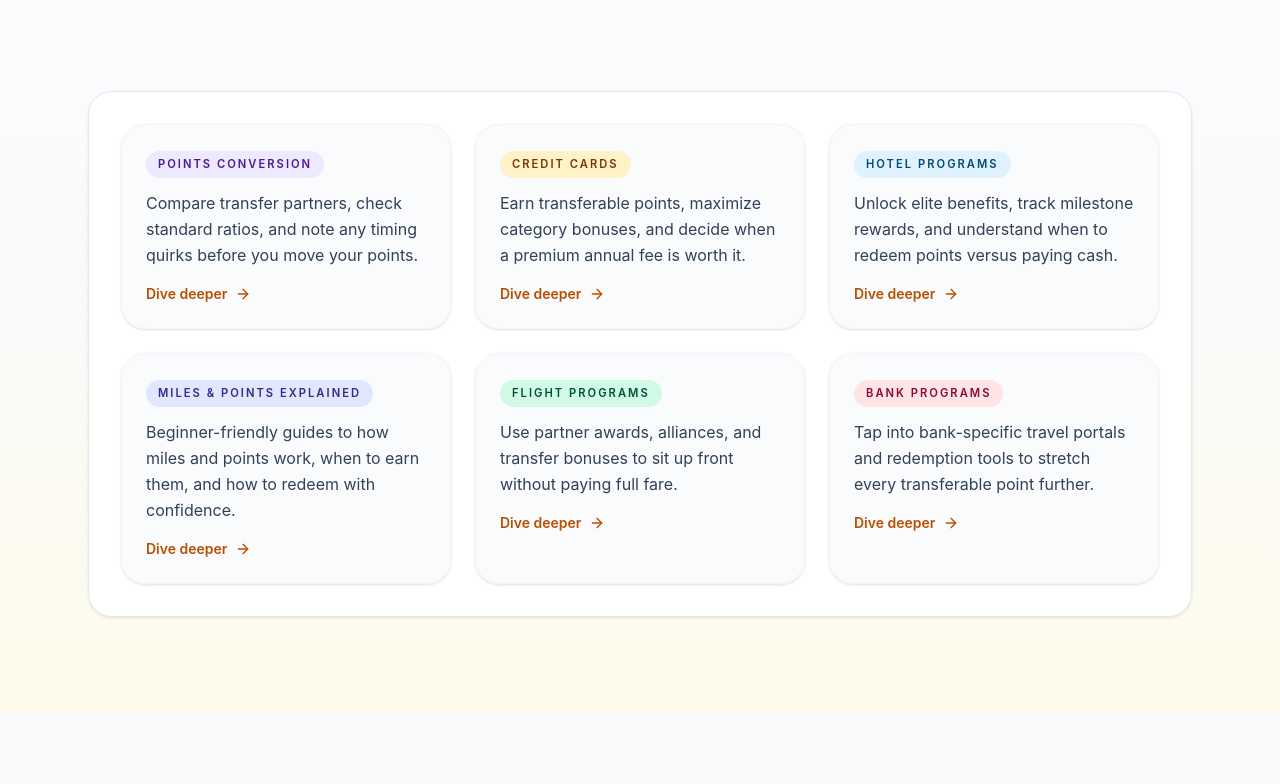
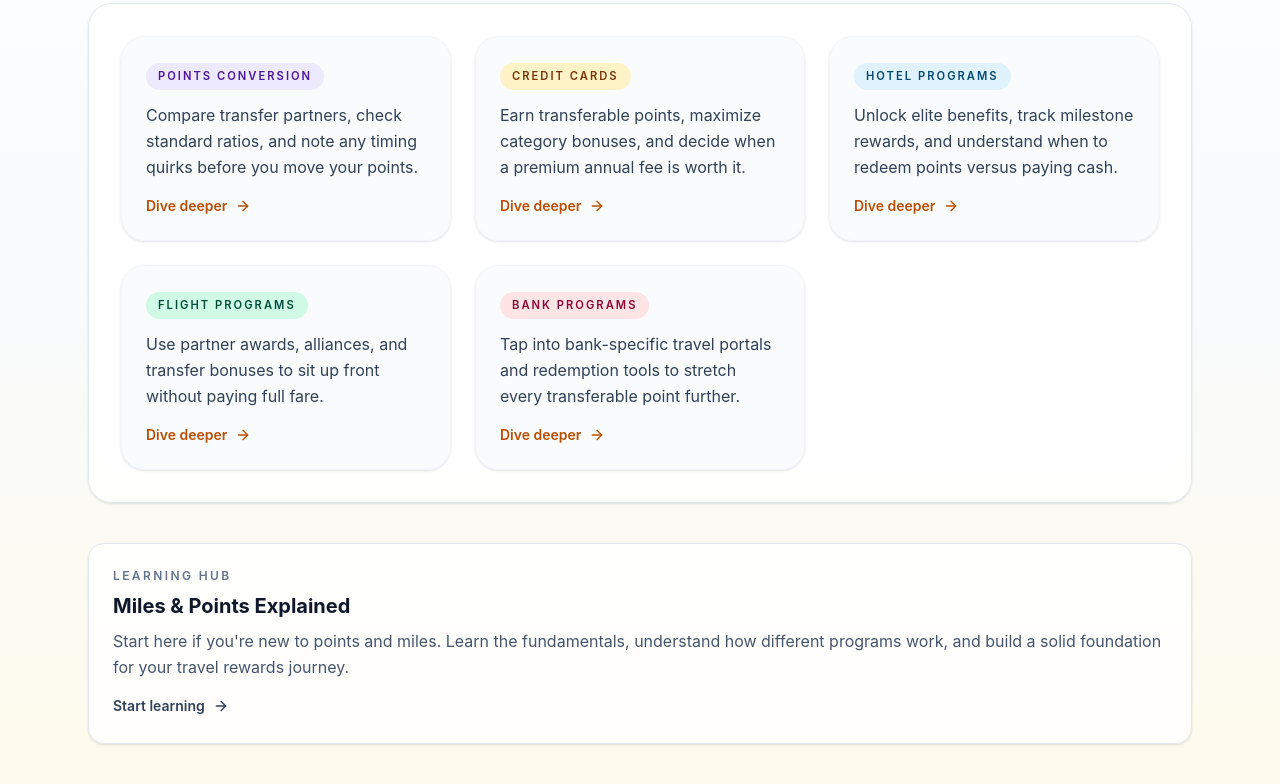
Before and after one commit to bansalmanik/travel-website, a Next.js app: page /travel-with-points in a window 1280 px wide. Shown: the part 338-1122 px from the top of the page. Before the commit the page ends 1051 px from the top, so only its background shows below. Built offline with nearby package versions, Linux system fonts and the light colour scheme.

Commit message:
optimized points with travel page

```diff
--- a/app/travel-with-points/page.tsx
+++ b/app/travel-with-points/page.tsx
@@ -1,4 +1,12 @@
 import Link from "next/link";
+
+const featuredSection = {
+  title: "Miles & Points Explained",
+  description:
+    "Start here if you're new to points and miles. Learn the fundamentals, understand how different programs work, and build a solid foundation for your travel rewards journey.",
+  href: "/travel-with-points/miles-and-points-explained",
+  accent: "bg-indigo-100 text-indigo-900",
+};
 
 const sections = [
   {
@@ -23,13 +31,6 @@ const sections = [
     accent: "bg-sky-100 text-sky-900",
   },
   {
-    title: "Miles & Points Explained",
-    description:
-      "Beginner-friendly guides to how miles and points work, when to earn them, and how to redeem with confidence.",
-    href: "/travel-with-points/miles-and-points-explained",
-    accent: "bg-indigo-100 text-indigo-900",
-  },
-  {
     title: "Flight Programs",
     description:
       "Use partner awards, alliances, and transfer bonuses to sit up front without paying full fare.",
@@ -45,25 +46,10 @@ const sections = [
   },
 ];
 
-const quickTips = [
-  {
-    title: "Set a goal",
-    detail: "Decide on a dream trip before collecting points—strategy follows purpose.",
-  },
-  {
-    title: "Diversify currencies",
-    detail: "Balance transferable points and co-branded cards so you can pivot when award space disappears.",
-  },
-  {
-    title: "Track expirations",
-    detail: "Many programs reset with activity. A simple quarterly reminder protects your balance.",
-  },
-];
-
 export default function TravelWithPointsPage() {
   return (
     <div className="min-h-screen bg-gradient-to-b from-white via-slate-50 to-amber-50 text-slate-900">
-      <div className="mx-auto flex w-full max-w-6xl flex-col gap-14 px-4 pb-20 pt-16 sm:px-6 lg:gap-20 lg:pb-24 lg:pt-24">
+      <div className="mx-auto flex w-full max-w-6xl flex-col gap-8 px-4 pb-20 pt-8 sm:px-6 sm:pt-10 lg:gap-10 lg:pb-24 lg:pt-12">
         <header className="space-y-5 text-center">
           <p className="text-xs font-semibold uppercase tracking-[0.3em] text-slate-600 sm:text-sm">Travel with Points</p>
           <h1 className="text-3xl font-bold leading-tight sm:text-4xl lg:text-5xl">
@@ -106,6 +92,42 @@ export default function TravelWithPointsPage() {
           ))}
         </section>
 
+        {/* Learning Hub */}
+        <section className="rounded-2xl border border-slate-200 bg-white/80 p-5 shadow-sm sm:p-6">
+          <Link
+            href={featuredSection.href}
+            className="group block"
+          >
+            <div className="mb-2 flex items-center gap-2">
+              <span className="text-xs font-semibold uppercase tracking-[0.2em] text-slate-500">
+                Learning Hub
+              </span>
+            </div>
+            <h2 className="mb-2 text-lg font-bold text-slate-900 sm:text-xl">
+              {featuredSection.title}
+            </h2>
+            <p className="mb-3 text-sm leading-relaxed text-slate-600 sm:text-base">
+              {featuredSection.description}
+            </p>
+            <span className="inline-flex items-center text-sm font-semibold text-slate-700 transition group-hover:text-slate-900">
+              Start learning
+              <svg
+                aria-hidden
+                className="ml-2 h-4 w-4 transition-transform group-hover:translate-x-1"
+                fill="none"
+                stroke="currentColor"
+                strokeLinecap="round"
+                strokeLinejoin="round"
+                strokeWidth="2"
+                viewBox="0 0 24 24"
+              >
+                <path d="M5 12h14" />
+                <path d="m12 5 7 7-7 7" />
+              </svg>
+            </span>
+          </Link>
+        </section>
+
       </div>
     </div>
   );
```
